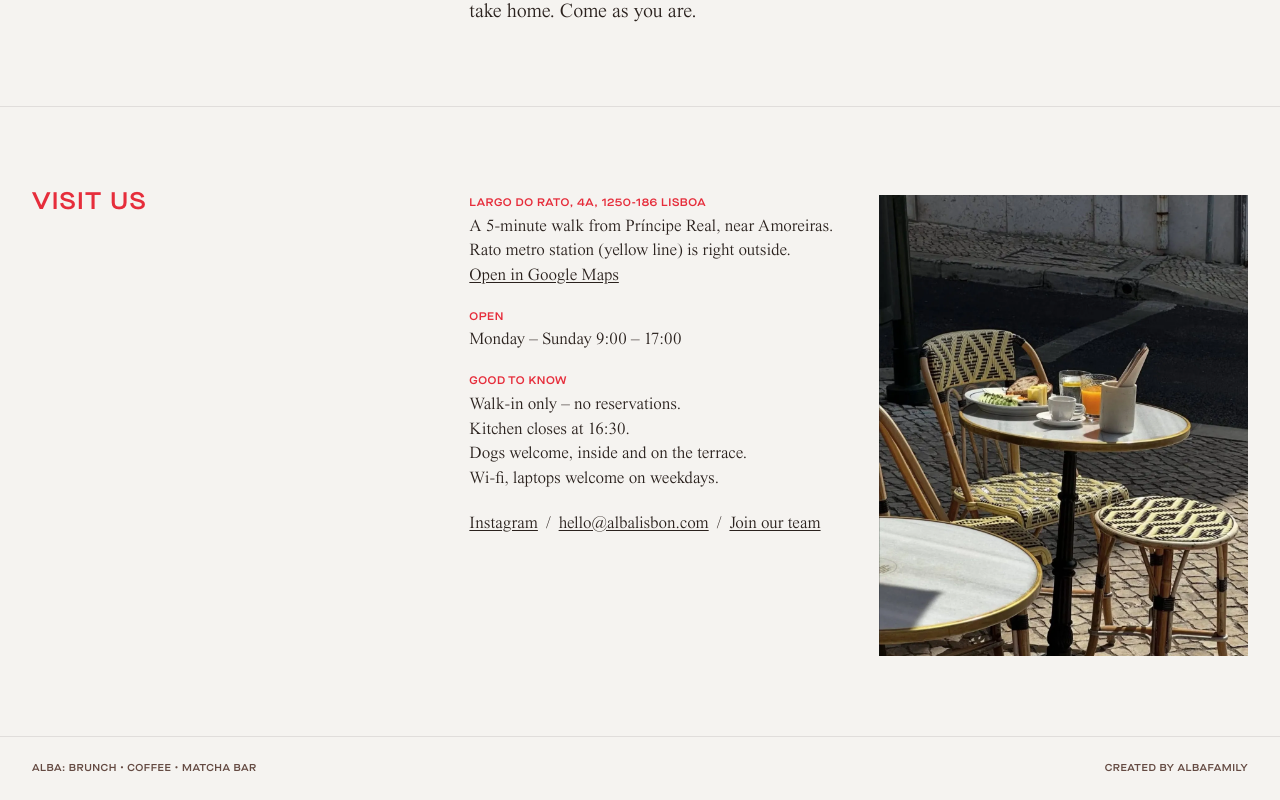
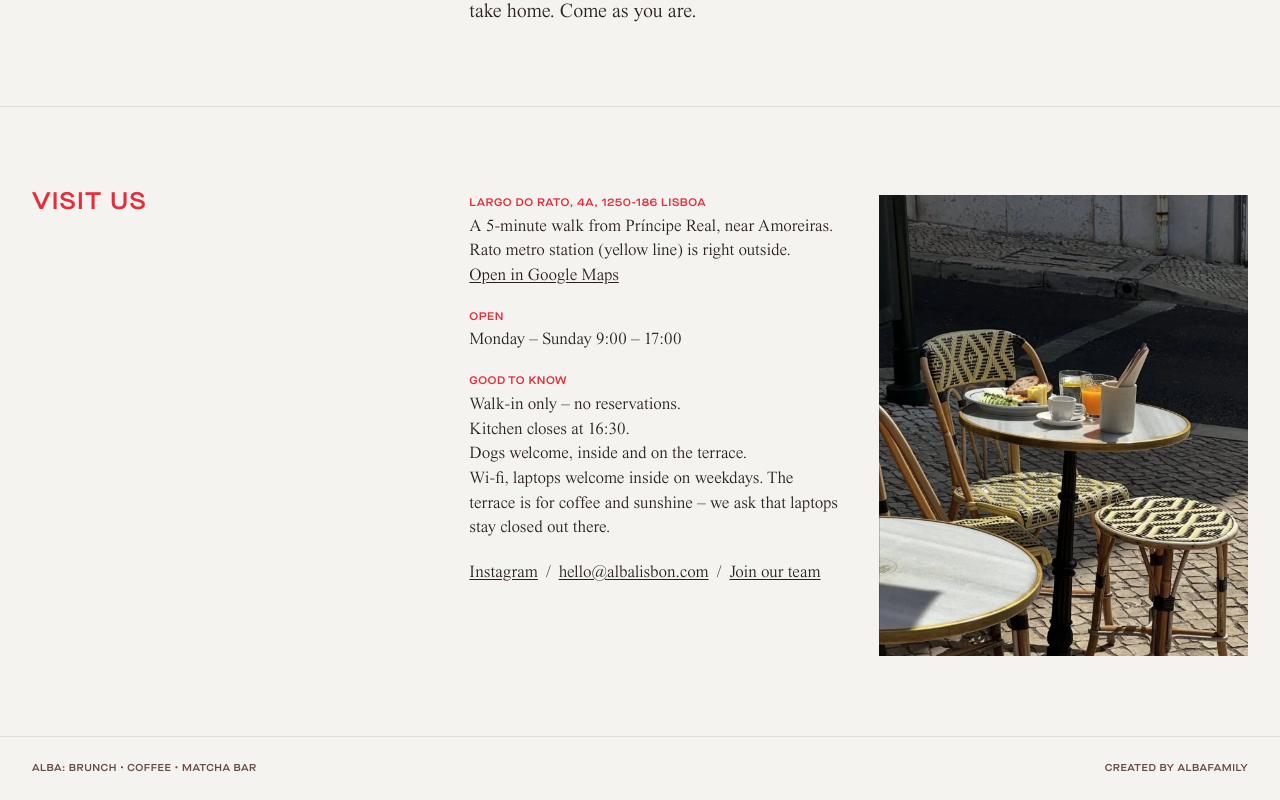
Before and after one commit to dnkfrv/albav2, a React (Vite) app: page / in a window 1280 px wide. Shown: the part 1695-2495 px from the top of the page. Built offline with nearby package versions, Linux system fonts and the light colour scheme; the HTML template or start-up script is replaced by a standard one.

Commit message:
Good to know: laptops inside on weekdays, not on the terrace
Co-Authored-By: Claude Opus 5.5 <noreply@anthropic.com>
Claude-Session: https://claude.ai/code/session_01V5p9waPZsE8MXT3q82iYXb

```diff
--- a/index.html
+++ b/index.html
@@ -61,7 +61,7 @@
           <li>Walk-in only – no reservations.</li>
           <li>Kitchen closes at 16:30.</li>
           <li>Dogs welcome, inside and on the terrace.</li>
-          <li>Wi-fi, laptops welcome on weekdays.</li>
+          <li>Wi-fi, laptops welcome inside on weekdays. The terrace is for coffee and sunshine – we ask that laptops stay closed out there.</li>
         </ul>
         <p>Email: hello@albalisbon.com · Instagram: <a href="https://instagram.com/alba.lisbon">@alba.lisbon</a></p>
         <p><a href="/pt/" hreflang="pt-PT" lang="pt-PT">Português</a></p>
--- a/pt/index.html
+++ b/pt/index.html
@@ -61,7 +61,7 @@
           <li>Sem reservas – é só aparecer.</li>
           <li>A cozinha fecha às 16:30.</li>
           <li>Cães bem-vindos, dentro e na esplanada.</li>
-          <li>Wi-fi, portáteis bem-vindos nos dias úteis.</li>
+          <li>Wi-fi e portáteis bem-vindos no interior, durante a semana. A esplanada é para café e sol – pedimos que os portáteis fiquem fechados lá fora.</li>
         </ul>
         <p>Email: hello@albalisbon.com · Instagram: <a href="https://instagram.com/alba.lisbon">@alba.lisbon</a></p>
         <p><a href="/" hreflang="en" lang="en">English</a></p>
--- a/src/content/site.json
+++ b/src/content/site.json
@@ -83,7 +83,7 @@
         "Walk-in only – no reservations.",
         "Kitchen closes at 16:30.",
         "Dogs welcome, inside and on the terrace.",
-        "Wi-fi, laptops welcome on weekdays."
+        "Wi-fi, laptops welcome inside on weekdays. The terrace is for coffee and sunshine – we ask that laptops stay closed out there."
       ],
       "scroll": "Scroll down",
       "terraceAlt": "Breakfast on the terrace at Largo do Rato",
@@ -173,7 +173,7 @@
         "Sem reservas – é só aparecer.",
         "A cozinha fecha às 16:30.",
         "Cães bem-vindos, dentro e na esplanada.",
-        "Wi-fi, portáteis bem-vindos nos dias úteis."
+        "Wi-fi e portáteis bem-vindos no interior, durante a semana. A esplanada é para café e sol – pedimos que os portáteis fiquem fechados lá fora."
       ],
       "scroll": "Deslizar para baixo",
       "terraceAlt": "Pequeno-almoço na esplanada do Largo do Rato",
```
Also changed, not shown: public/llms.txt.
